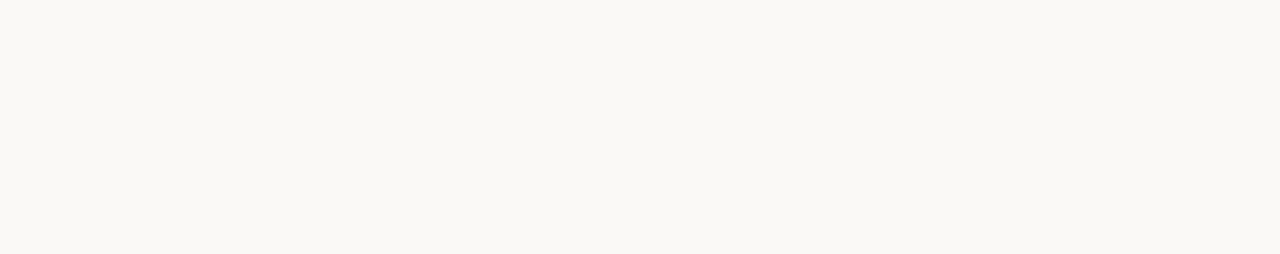
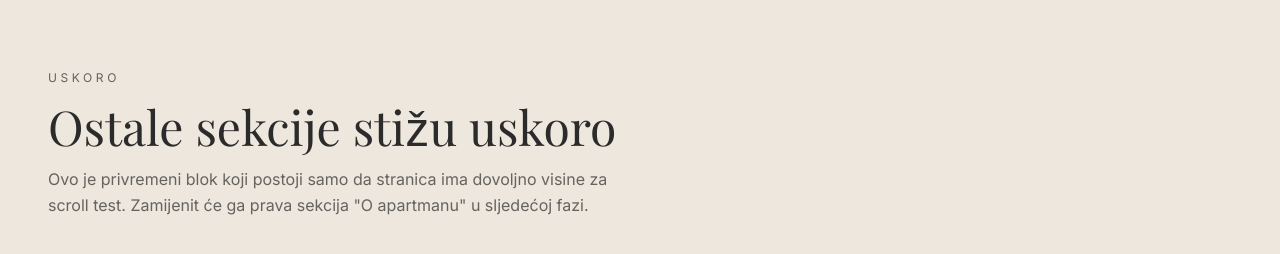
Before and after one commit to gbrezac/apartman-oliva, a Next.js app: page / in a window 1280 px wide. Shown: the part 858-1112 px from the top of the page. Before the commit the page ends 800 px from the top, so only its background shows below. Built offline with nearby package versions, Linux system fonts and the light colour scheme; a web font is replaced by a local one.

Commit message:
Add temporary scroll spacer

```diff
--- a/app/page.tsx
+++ b/app/page.tsx
@@ -1,14 +1,24 @@
 import { PageWrapper } from "@/components/layout/PageWrapper";
 import { Navbar } from "@/components/navigation/Navbar";
 import { Hero } from "@/components/hero/Hero";
+import { Section } from "@/components/layout/Section";
+import { Eyebrow, SectionHeading, Paragraph } from "@/components/ui/Typography";
 
 export default function Home() {
   return (
     <PageWrapper>
       <Navbar />
       <Hero />
-      {/* Sljedeće sekcije (O apartmanu, Galerija, Lokacija, Kontakt/Booking)
-          dodaju se u sljedećoj fazi — dogovoreno u planiranju. */}
+
+      <Section background="sand">
+        <Eyebrow className="mb-4">Uskoro</Eyebrow>
+        <SectionHeading className="mb-4">Ostale sekcije stižu uskoro</SectionHeading>
+        <Paragraph className="max-w-xl">
+          Ovo je privremeni blok koji postoji samo da stranica ima dovoljno
+          visine za scroll test. Zamijenit će ga prava sekcija "O apartmanu"
+          u sljedećoj fazi.
+        </Paragraph>
+      </Section>
     </PageWrapper>
   );
 }
```
